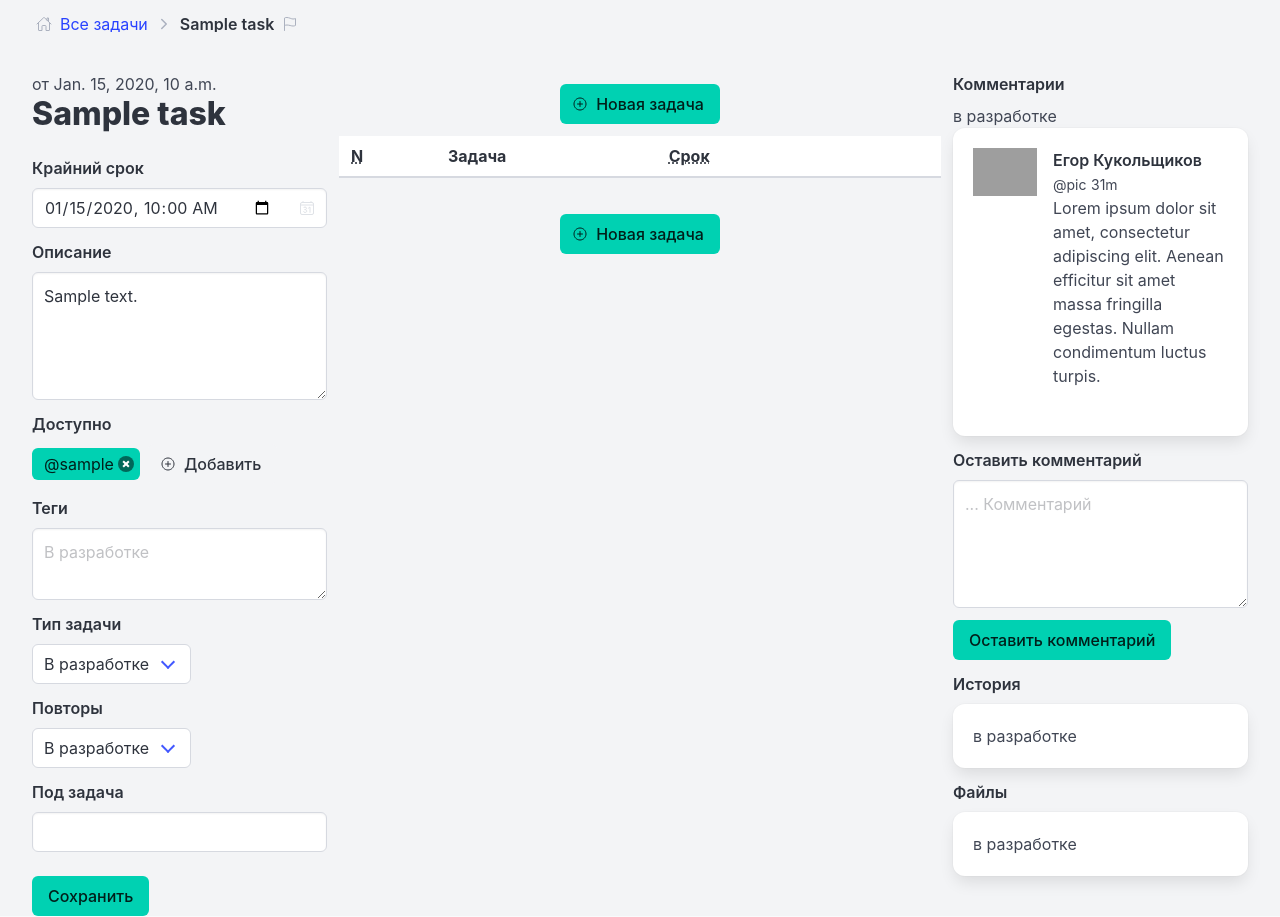
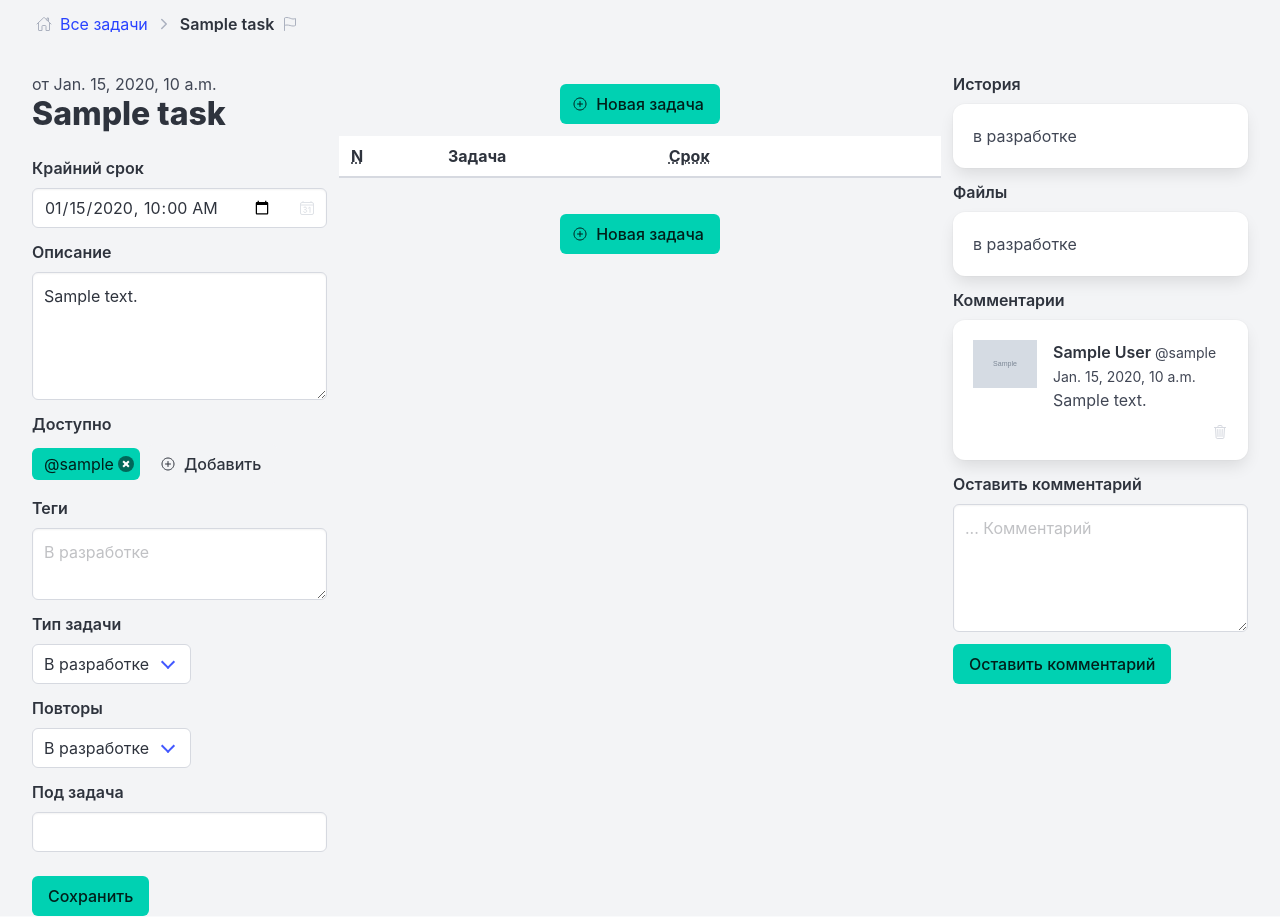
Before and after one commit to ZOrtanin/free_task, a Django app: page /tasks/tasks/1/ in a window 1280 px wide. Shown: the part 56-973 px from the top of the page. Run offline with Django 5.2, Linux system fonts and the light colour scheme; a user stored in the database is signed in; tables that the repository leaves empty hold one stand-in row (values such as "Sample post"); grey boxes marked "Sample" are stand-in pictures; lists and menus that the app fills with data are empty; grey boxes are pictures that could not be loaded.

Commit message:
clear_comments

```diff
--- a/backend/comments/urls.py
+++ b/backend/comments/urls.py
@@ -2,5 +2,5 @@ from django.urls import path
 from . import views
 
 urlpatterns = [
-    path('delete/<int:comment_id>/', views.task_del, name='delete_comment'),
+    path('delete/<int:comment_id>/', views.comment_del, name='delete_comment'),
 ]
--- a/backend/comments/views.py
+++ b/backend/comments/views.py
@@ -2,6 +2,7 @@ from django.shortcuts import render, get_object_or_404, redirect
 from tasks.models import Task
 from comments.forms import CommentForm
 from .models import Comment
+
 
 def task_detail(request, pk):
     task = get_object_or_404(Task, pk=pk)
@@ -20,7 +21,8 @@ def task_detail(request, pk):
 
     return render(request, 'tasks/task.html', {'task': task, 'comments': comments, 'form': form})
 
-def task_del(request, comment_id):
+
+def comment_del(request, comment_id):
     comment = get_object_or_404(Comment, id=comment_id)
     task_id = comment.task.id
 
@@ -28,4 +30,31 @@ def task_del(request, comment_id):
         comment.delete()
 
     return redirect('task_list_child', task_id=task_id)
-    #return render(request, 'tasks/task.html')
+    # return render(request, 'tasks/task.html')
+
+
+def add_comments_task(request, task_id, parent_task):
+
+    if task_id:
+        comments = parent_task.comments.all().order_by('-created_at')
+        task_comment = parent_task
+
+        if request.method == 'POST':
+            form_comment = CommentForm(request.POST)
+
+            if form_comment.is_valid():
+                print(form_comment)
+                comment = form_comment.save(commit=False)
+                comment.user = request.user
+                comment.task = task_comment
+                comment.save()
+                # return redirect('task_detail', pk=task.pk)
+        else:
+            form_comment = CommentForm()
+
+        data_comments = {
+            'comments': comments,
+            'form': form_comment,
+            }
+
+        return data_comments
--- a/backend/tasks/templates/tasks/task.html
+++ b/backend/tasks/templates/tasks/task.html
@@ -406,42 +406,47 @@
 
                 <!-- Настройки -->
                   <div id="settingsTask" class="settingsTask cell is-hidden-desktop-only is-hidden-tablet-only is-hidden-mobile">
+
+                    <!-- История -->
+                      <div class="field">
+                          <label class="label">История</label>
+                          <div class="box"> в разработке</div>
+                      </div>
+
+                    <!-- файлы -->
+                      <div class="field">
+                          <label class="label">Файлы</label>
+                          <div class="box"> в разработке</div>
+                      </div>
+
                     <div class="field">
                         <label class="label">Комментарии</label>
-                        в разработке
+                        <!-- Комментарии -->
+                          {% if data_comments.comments %}
+                            {% for comment in data_comments.comments %}
                               <div class="box">
                                 <article class="media">
                                   <div class="media-left">
                                     <figure class="image is-64x64">
-                                <img src="https://bulma.io/assets/images/placeholders/128x128.png" alt="Image" />
+                                      <img src="/media/{{ comment.user.avatar }}" alt="Image" />
                                     </figure>
                                   </div>
                                   <div class="media-content">
                                     <div class="content">
                                       <p>
-                                  <strong>Егор Кукольщиков</strong> <small>@pic</small>
-                                  <small>31m</small>
+                                        <strong>{{ comment.user.first_name }} {{ comment.user.last_name }}</strong><small> @{{ comment.user.username }}</small><br />
+                                        <small>{{ comment.created_at }}</small>
                                         <br />
-                                  Lorem ipsum dolor sit amet, consectetur adipiscing elit. Aenean
-                                  efficitur sit amet massa fringilla egestas. Nullam condimentum luctus
-                                  turpis.
+                                        {{ comment.text }}
                                       </p>
                                     </div>
                                     <nav class="level is-mobile">
                                       <div class="level-left">
-                                  <a class="level-item" aria-label="reply">
+                                      </div>
+                                      <div class="level-right">
+                                        <a href="{% url 'delete_comment' comment.id %}" class="level-item has-text-grey-lighter" aria-label="reply">
                                           <span class="icon is-small">
-                                      <i class="fas fa-reply" aria-hidden="true"></i>
-                                    </span>
-                                  </a>
-                                  <a class="level-item" aria-label="retweet">
-                                    <span class="icon is-small">
-                                      <i class="fas fa-retweet" aria-hidden="true"></i>
-                                    </span>
-                                  </a>
-                                  <a class="level-item" aria-label="like">
-                                    <span class="icon is-small">
-                                      <i class="fas fa-heart" aria-hidden="true"></i>
+                                            <ion-icon name="trash-outline"></ion-icon>
                                           </span>
                                         </a>
                                       </div>
@@ -449,12 +454,29 @@
                                   </div>
                                 </article>
                               </div>
+                            {% endfor %}
+                          {% else %}
+                            <p>Коментариев нет...</p>
+                          {% endif %}
 
+                        <!-- Форма комментариев -->
                           <div class="field">
                             <label class="label">Оставить комментарий</label>
+                            {% if user.is_authenticated %}
+                              <form method="post">
+                                {% csrf_token %}
+                                <div class="field">
                                   <div class="control">
-                            <textarea class="textarea" placeholder="... Комментарий"></textarea>
+                                    <textarea name="text" class="textarea" placeholder="... Комментарий"></textarea>
                                   </div>
+                                </div>
+                                <div class="field">
+                                    <button class="button is-primary ">Оставить комментарий</button>
+                                </div>
+                              </form>
+                            {% else %}
+                              <p>Войдите, чтобы оставить комментарий.</p>
+                            {% endif %}
                           </div>
 
                         <!-- нужно сделать компактнее -->
@@ -475,23 +497,9 @@
 
                           </div> -->
 
-                      <div class="field">
-                          <button class="button is-primary ">Оставить комментарий</button>
                     </div>
 
-                    </div>
 
-                    <div class="field">
-
-                        <label class="label">История</label>
-                        <div class="box"> в разработке</div>
-
-                    </div>
-
-                    <div class="field">
-                        <label class="label">Файлы</label>
-                        <div class="box"> в разработке</div>
-                    </div>
                   </div>
 
 
--- a/backend/tasks/views.py
+++ b/backend/tasks/views.py
@@ -1,6 +1,7 @@
 from django.shortcuts import render, redirect, get_object_or_404
 from .forms import TaskForm, ParentTaskForm
-from comments.forms import CommentForm
+from comments.views import add_comments_task
+# from comments.forms import CommentForm
 # from comments.models import Comment
 from django.contrib.auth.decorators import login_required
 from .models import Task, TaskStatus
@@ -111,26 +112,8 @@ def task_list(request, task_id=None, error=None):
 
     # Коментарии
     if task_id:
-        comments = parent_task.comments.all().order_by('-created_at')
-        task_comment = parent_task
-
-
-        if request.method == 'POST':
-            form_comment = CommentForm(request.POST)
-
-            if form_comment.is_valid():
-                print(form_comment)
-                comment = form_comment.save(commit=False)
-                comment.user = request.user
-                comment.task = task_comment
-                comment.save()
-                # return redirect('task_detail', pk=task.pk)
-        else:
-            form_comment = CommentForm()
-
         context.update({
-            'comments': comments,
-            'form_comment': form_comment,
+            'data_comments': add_comments_task(request, task_id, parent_task)
             })
 
     return render(request, 'tasks/task.html', context)
```
Lines whose indentation alone changed are shown as unchanged.
